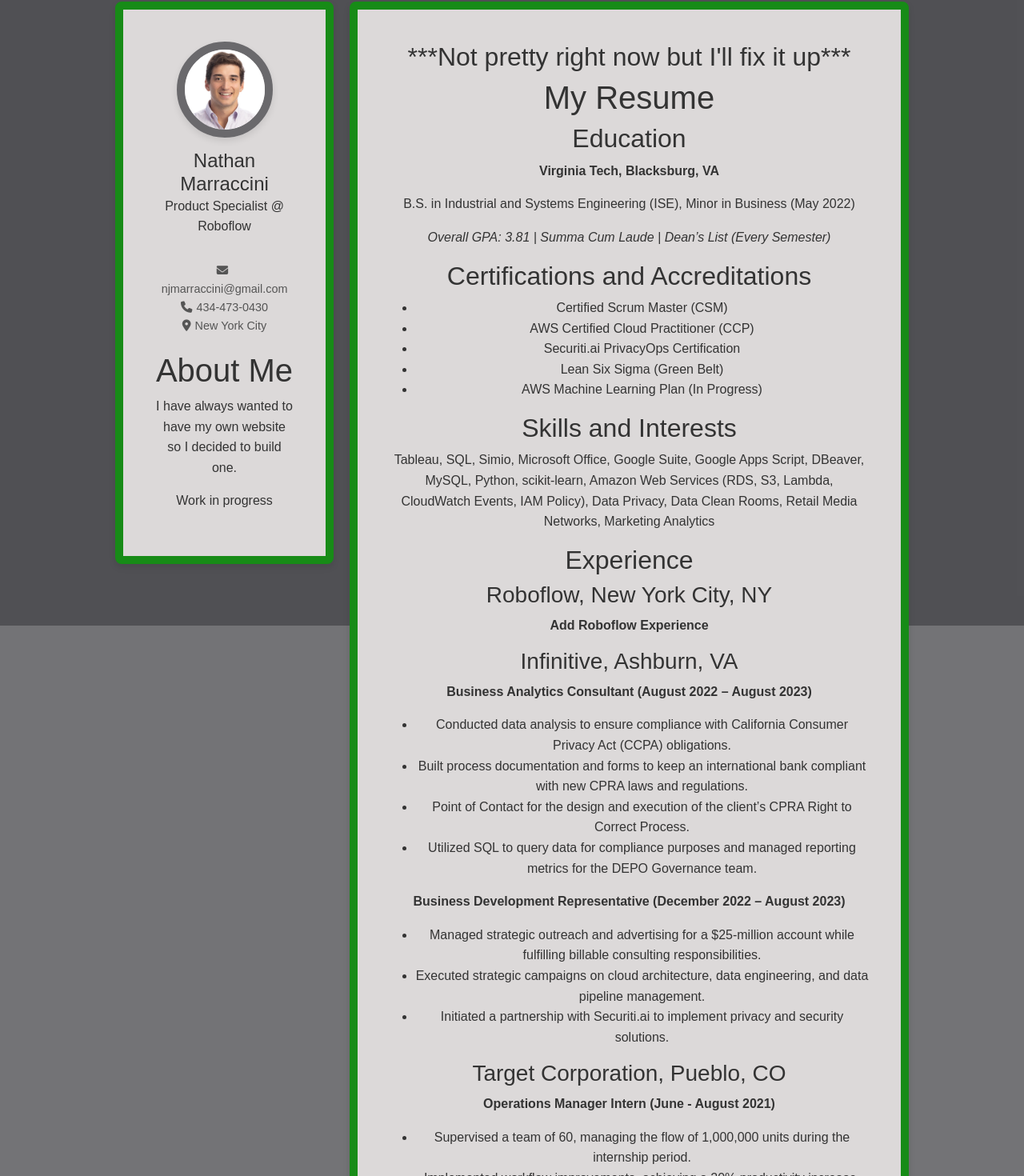
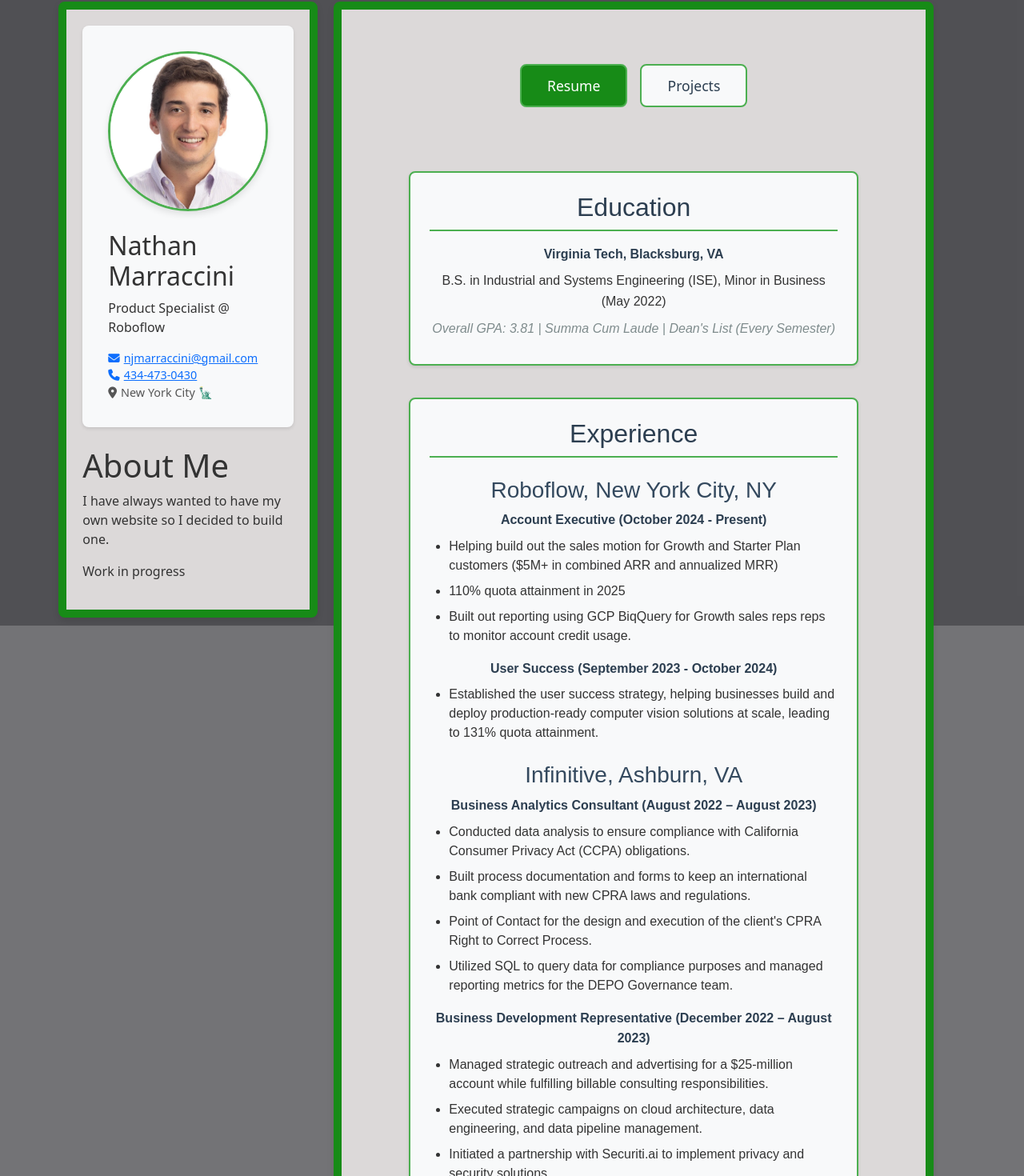
Before and after one commit to nathan-marraccini/nathanmarraccini-website, a React (Vite) app: page / in a window 1280 px wide. Shown: the part 18-1488 px from the top of the page at 80% size. Built offline with nearby package versions, Linux system fonts and the light colour scheme.

Commit message:
lots of changes

```diff
--- a/src/App.css
+++ b/src/App.css
@@ -20,36 +20,38 @@
 /* Main layout: Desktop styles */
 .main-layout {
   display: flex;
-  flex-direction: row; /* Horizontal layout */
+  flex-direction: row;
   gap: 20px;
-  width: 80%;
-  align-items: flex-start; /* Align children to the top */
+  width: 90%;
+  align-items: flex-start;
+  margin-left: -5%; /* Move the entire layout slightly to the left */
 }
 
 /* Resume Section */
 .resume-section {
-  flex: 3; /* Larger area for the resume */
-  background-color: #dcd9d9; /* Light background for contrast */
-  color: #333; /* Darker text for readability */
+  flex: 4; /* Increased from 3 to 4 */
+  background-color: #dcd9d9;
+  color: #333;
   padding: 20px;
   border-radius: 8px;
   box-shadow: 0 4px 8px rgba(0, 0, 0, 0.1);
-  border: 10px solid rgb(23, 139, 23); /* Green border */
+  border: 10px solid rgb(23, 139, 23);
 }
 
 /* Bio Section */
 .bio-section {
-  flex: 1; /* Smaller area for the bio */
+  flex: 0.8; /* Decreased from 1 to 0.8 */
   background-color: #dcd9d9;
-  color: #333; /* Darker text for readability */
+  color: #333;
   display: flex;
-  flex-direction: column; /* Stack children vertically */
-  justify-content: flex-start; /* Align items to the top */
-  align-items: center; /* Center items horizontally */
+  flex-direction: column;
+  justify-content: flex-start;
+  align-items: center;
   padding: 20px;
   border-radius: 8px;
   box-shadow: 0 4px 8px rgba(0, 0, 0, 0.1);
-  border: 10px solid rgb(23, 139, 23); /* Green border */
+  border: 10px solid rgb(23, 139, 23);
+  margin-left: 2%; /* Add some margin to move it more to the left */
 }
 
 /* Responsive Styles for Mobile */
--- a/src/components/Bio.css
+++ b/src/components/Bio.css
@@ -3,31 +3,32 @@
   text-align: center;
 }
 
-.profile-box {
+.bio-card {
   display: flex;
   flex-direction: column;
   align-items: center;
-  gap: 15px;
+  padding: 2rem;
+  background-color: #f8f9fa;
+  border-radius: 8px;
+  box-shadow: 0 2px 4px rgba(0, 0, 0, 0.1);
 }
 
 .profile-picture {
-  width: 120px; /* Fixed size for the circular "hole" */
-  height: 120px; /* Matches width for the circle */
-  border-radius: 100%; /* Makes the "hole" circular */
-  overflow: hidden; /* Ensures the image stays within the circle */
-  position: relative; /* Allows positioning of the image inside */
-  border: 10px solid rgba(70, 70, 74, 0.751); /* Circle border */
-  box-shadow: 0 4px 8px rgba(0, 0, 0, 0.1); /* Optional shadow */
+  width: 200px;
+  height: 200px;
+  border-radius: 50%;
+  overflow: hidden;
+  margin-bottom: 1.5rem;
+  border: 3px solid #4CAF50;
+  box-shadow: 0 4px 8px rgba(0, 0, 0, 0.1);
 }
 
 .profile-picture img {
-  position: absolute; /* Enables precise positioning */
-  top: 50%; /* Start positioning from the center vertically */
-  left: 50%; /* Start positioning from the center horizontally */
-  transform: translate(-50%, -50%) scale(4); /* Centers and enlarges the image */
-  width: auto; /* Maintains the image's aspect ratio */
-  height: 27%; /* Enlarges the image while filling the circle */
-  object-fit: cover; /* Ensures the image fills the circle without distortion */
+  width: 100%;
+  height: 100%;
+  object-fit: cover;
+  object-position: center 30%;
+  transform: scale(1.1);
 }
 
 .content h2 {
--- a/src/components/Bio.tsx
+++ b/src/components/Bio.tsx
@@ -1,40 +1,42 @@
-import React from 'react';
-import './Bio.css'; // CSS file for styling
-import '@fortawesome/fontawesome-free/css/all.css';
-import profilePic from '../assets/profile_pic.png';
+import React from "react";
+import "./Bio.css"; // CSS file for styling
+import "@fortawesome/fontawesome-free/css/all.css";
+import profilePic from "../assets/profile_pic.png";
 
 const Bio = () => {
   return (
-    <div className="resume-container">
-      <div className="profile-box">
+    <div className="bio-outer-container">
+      <div className="bio-card">
         <div className="profile-picture">
-          {/* Use the imported profilePic for the src */}
-          <img src={profilePic} alt="Profile" />
+          <img src={profilePic} alt="Profile"/>
         </div>
-        <div className="content">
-          <h2>Nathan Marraccini</h2>
-          <p>Product Specialist @ Roboflow</p>
-        </div>
-        <div className="contact-info">
-          <i className="fas fa-envelope"></i> {/* Font Awesome mail icon */}
-          <span className="email">njmarraccini@gmail.com</span>
-          <br />
-          <i className="fas fa-phone"></i>
-          <span className="email">434-473-0430</span>
-          <br />
-          <i className="fa-solid fa-location-dot"></i>
-          <span className="location">New York City</span>
+        <div className="bio-content">
+          <h2 className="bio-name">Nathan Marraccini</h2>
+          <p className="bio-title">Product Specialist @ Roboflow</p>
+          <div className="contact-info">
+            <a href="mailto:njmarraccini@gmail.com" className="contact-link">
+              <i className="fas fa-envelope"></i>
+              <span>njmarraccini@gmail.com</span>
+            </a>
+            <br />
+            <a href="tel:4344730430" className="contact-link">
+              <i className="fas fa-phone"></i>
+              <span>434-473-0430</span>
+            </a>
+            <div className="contact-link">
+              <i className="fa-solid fa-location-dot"></i>
+              <span>New York City 🗽</span>
+            </div>
+          </div>
         </div>
       </div>
-      <div className="main-content"></div>
-      <div>
-        <h1 style={{ textAlign: 'center' }}>About Me</h1>
-        <p style={{ textAlign: 'center' }}>
+      <div className="about-section">
+        <br />
+        <h1>About Me</h1>
+        <p>
           I have always wanted to have my own website so I decided to build one.
         </p>
-        <p style={{fontSize: '16px' }}>
-          Work in progress
-        </p>
+        <p className="wip-text">Work in progress</p>
       </div>
     </div>
   );
--- /dev/null
+++ b/src/components/Projects.css
@@ -0,0 +1,74 @@
+.projects-container {
+  max-width: 800px;
+  margin: 0 auto;
+  padding: 2rem;
+  font-family: Arial, sans-serif;
+}
+
+.projects-container section {
+  margin-bottom: 2.5rem;
+  padding: 1.5rem;
+  border-radius: 8px;
+  background-color: #f8f9fa;
+  box-shadow: 0 2px 4px rgba(0, 0, 0, 0.1);
+  border: 2px solid #4CAF50;
+}
+
+.projects-container h1 {
+  text-align: center;
+  color: #2c3e50;
+  margin-bottom: 2rem;
+}
+
+.projects-container h2 {
+  color: #2c3e50;
+  border-bottom: 2px solid #4CAF50;
+  padding-bottom: 0.5rem;
+  margin-bottom: 1rem;
+}
+
+.projects-container ul {
+  padding-left: 1.5rem;
+}
+
+.projects-container li {
+  margin-bottom: 0.5rem;
+  line-height: 1.6;
+}
+
+.projects-container p {
+  margin: 0.5rem 0;
+  line-height: 1.6;
+}
+
+.projects-container em {
+  color: #7f8c8d;
+}
+
+.project-images {
+  display: flex;
+  gap: 1rem;
+  margin-top: 2rem;
+  justify-content: center;
+  flex-wrap: nowrap;
+}
+
+.project-image {
+  width: 45%;
+  height: auto;
+  border-radius: 8px;
+  box-shadow: 0 2px 4px rgba(0, 0, 0, 0.1);
+  border: 2px solid #4CAF50;
+  object-fit: cover;
+}
+
+@media (max-width: 768px) {
+  .project-images {
+    flex-direction: column;
+    align-items: center;
+  }
+
+  .project-image {
+    width: 90%;
+  }
+}
--- /dev/null
+++ b/src/components/Projects.tsx
@@ -0,0 +1,114 @@
+import React from "react";
+import "./Projects.css";
+import mouse1 from "../assets/mouse1.png";
+import mouse2 from "../assets/mouse2.png";
+
+const Projects = () => {
+  return (
+    <div className="projects-container">
+      <section>
+        <h2>Guinness SplitScorer (SplitTheG.dev)</h2>
+        <p>
+          <em>Personal Project</em>
+        </p>
+        <p>
+          <strong>Users: 90,000+ • Countries: 75+</strong>
+        </p>
+        <p>
+          Built a React single-page app that uses computer vision to analyze and
+          score the quality of Guinness "splits" in real time
+        </p>
+        <p>
+          Integrated Supabase for authentication, real-time database, storage,
+          and edge functions; deployed globally on Fly.io to maintain sub-second
+          latency
+        </p>
+        <p>
+          Designed and trained a custom CV model (TensorFlow/PyTorch) to process
+          user-uploaded video frames and compute pour-quality scores
+        </p>
+        <p>
+          <strong>Technologies:</strong> React · Supabase · Fly.io · Python ·
+          OpenCV · TensorFlow/PyTorch · Docker · JavaScript
+        </p>
+      </section>
+
+      <section>
+        <h2>Smart Mouse Detection & Alert System</h2>
+        <p>
+          <em>Personal Project</em>
+        </p>
+        <p>
+          Built a motion-sensing pipeline on a Raspberry Pi using OpenCV and a
+          USB webcam to monitor real-time activity in a kitchen environment
+        </p>
+        <h4>Implementation Details:</h4>
+        <ul>
+          <li>
+            <strong>Motion Detection:</strong> Continuously analyze video frames
+            for significant pixel changes
+          </li>
+          <li>
+            <strong>Object Recognition:</strong> Invoke a trained object
+            detection model to predict if there was a mouse in the frame.
+          </li>
+          <li>
+            <strong>Automated Notifications:</strong> Integrated a Twilio API to
+            immediately text your friend whenever a mouse was confirmed
+          </li>
+        </ul>
+        <p>
+          <strong>Technologies:</strong> Python · OpenCV · Raspberry Pi · Twilio
+          SMS API · Linux (Raspbian)
+        </p>
+        <div className="project-images">
+          <img
+            src={mouse1}
+            alt="Mouse Detection System Setup"
+            className="project-image"
+          />
+          <img
+            src={mouse2}
+            alt="Mouse Detection in Action"
+            className="project-image"
+          />
+        </div>
+      </section>
+
+      <section>
+        <h2>Bitcoin Analysis and Visualization</h2>
+        <p>
+          <em>March 2023 - Present</em>
+        </p>
+        <ul>
+          <li>
+            Developed a data pipeline using AWS Lambda and Beautiful Soup to
+            scrape Bitcoin price data
+          </li>
+          <li>
+            Implemented CloudWatch Event triggers for scheduled data updates and
+            storage in AWS RDS
+          </li>
+        </ul>
+      </section>
+
+      <section>
+        <h2>NBA Game Predictions</h2>
+        <p>
+          <em>December 2022 - April 2023</em>
+        </p>
+        <ul>
+          <li>
+            Scraped data for 2460 NBA games and used scikit-learn's
+            RandomForestClassifier for prediction
+          </li>
+          <li>
+            Achieved 61% accuracy against the spread by the end of the season
+          </li>
+        </ul>
+      </section>
+    </div>
+  );
+};
+
+export default Projects;
--- a/src/components/Resume.css
+++ b/src/components/Resume.css
@@ -1,16 +1,64 @@
 /* src/components/Resume.css */
+.resume-outer-container {
+    width: 100%;
+    max-width: 1200px;
+    margin: 0 auto;
+    padding: 2rem;
+}
+
 .resume-container {
     max-width: 800px;
-    margin: auto;
-    padding: 20px;
+    margin: 0 auto;
+    padding: 2rem;
     font-family: Arial, sans-serif;
+}
+
+.resume-container section {
+    margin-bottom: 2.5rem;
+    padding: 1.5rem;
+    border-radius: 8px;
+    background-color: #f8f9fa;
+    box-shadow: 0 2px 4px rgba(0, 0, 0, 0.1);
+    border: 2px solid #4CAF50;
+}
+
+.resume-container h1 {
+    text-align: center;
+    color: #2c3e50;
+    margin-bottom: 2rem;
+}
+
+.resume-container h2 {
+    color: #2c3e50;
+    border-bottom: 2px solid #4CAF50;
+    padding-bottom: 0.5rem;
+    margin-bottom: 1rem;
+}
+
+.resume-container h3 {
+    color: #34495e;
+    margin-top: 1.5rem;
+}
+
+.resume-container ul {
+    padding-left: 1.5rem;
+    text-align: left;
+}
+
+.resume-container li {
+    margin-bottom: 0.5rem;
+    text-align: left;
+}
+
+.resume-container p {
+    margin: 0.5rem 0;
     line-height: 1.6;
-  }
+}
 
-  h1, h2 {
-    color: #333;
-  }
+.resume-container strong {
+    color: #2c3e50;
+}
 
-  ul {
-    padding-left: 20px;
-  }
+.resume-container em {
+    color: #7f8c8d;
+}
--- a/src/components/Resume.tsx
+++ b/src/components/Resume.tsx
@@ -1,20 +1,126 @@
 // src/components/Resume.js
-import React from "react";
-import './Resume.css'; // Optional for styling
+import React, { useState } from "react";
+import "./Resume.css"; // Optional for styling
+import Tabs from "./Tabs";
+import Projects from "./Projects";
 
 const Resume = () => {
+  const [activeTab, setActiveTab] = useState("resume");
+
+  const handleTabChange = (tab: string) => {
+    setActiveTab(tab);
+  };
+
   return (
+    <div className="resume-outer-container">
+      <Tabs onTabChange={handleTabChange} />
+      {activeTab === "resume" ? (
         <div className="resume-container">
-      <h2>***Not pretty right now but I'll fix it up***</h2>
-      <h1>My Resume</h1>
-
           <section>
             <h2>Education</h2>
-        <p><strong>Virginia Tech, Blacksburg, VA</strong></p>
-        <p>B.S. in Industrial and Systems Engineering (ISE), Minor in Business (May 2022)</p>
-        <p><em>Overall GPA: 3.81 | Summa Cum Laude | Dean’s List (Every Semester)</em></p>
+            <p>
+              <strong>Virginia Tech, Blacksburg, VA</strong>
+            </p>
+            <p>
+              B.S. in Industrial and Systems Engineering (ISE), Minor in
+              Business (May 2022)
+            </p>
+            <p>
+              <em>
+                Overall GPA: 3.81 | Summa Cum Laude | Dean's List (Every
+                Semester)
+              </em>
+            </p>
           </section>
+          <section>
+            <h2>Experience</h2>
+            <h3>Roboflow, New York City, NY</h3>
+            <p>
+              <strong>Account Executive (October 2024 - Present)</strong>
+            </p>
+            <ul>
+              <li>
+                Helping build out the sales motion for Growth and Starter Plan
+                customers ($5M+ in combined ARR and annualized MRR)
+              </li>
+              <li>110% quota attainment in 2025</li>
+              <li>
+                Built out reporting using GCP BiqQuery for Growth sales reps reps to monitor
+                account credit usage.
+              </li>
+            </ul>
+            <p>
+              <strong>User Success (September 2023 - October 2024)</strong>
+            </p>
+            <ul>
+              <li>
+                Established the user success strategy, helping businesses build
+                and deploy production-ready computer vision solutions at scale,
+                leading to 131% quota attainment.
+              </li>
+            </ul>
+            <h3>Infinitive, Ashburn, VA</h3>
+            <p>
+              <strong>
+                Business Analytics Consultant (August 2022 – August 2023)
+              </strong>
+            </p>
+            <ul>
+              <li>
+                Conducted data analysis to ensure compliance with California
+                Consumer Privacy Act (CCPA) obligations.
+              </li>
+              <li>
+                Built process documentation and forms to keep an international
+                bank compliant with new CPRA laws and regulations.
+              </li>
+              <li>
+                Point of Contact for the design and execution of the client's
+                CPRA Right to Correct Process.
+              </li>
+              <li>
+                Utilized SQL to query data for compliance purposes and managed
+                reporting metrics for the DEPO Governance team.
+              </li>
+            </ul>
+            <p>
+              <strong>
+                Business Development Representative (December 2022 – August
+                2023)
+              </strong>
+            </p>
+            <ul>
+              <li>
+                Managed strategic outreach and advertising for a $25-million
+                account while fulfilling billable consulting responsibilities.
+              </li>
+              <li>
+                Executed strategic campaigns on cloud architecture, data
+                engineering, and data pipeline management.
+              </li>
+              <li>
+                Initiated a partnership with Securiti.ai to implement privacy
+                and security solutions.
+              </li>
+            </ul>
 
+            <h3>Target Corporation, Pueblo, CO</h3>
+            <p>
+              <strong>Operations Manager Intern (June - August 2021)</strong>
+            </p>
+            <ul>
+              <li>
+                Supervised a team of 60, managing the flow of 1,524,783 units
+                during the internship period.
+              </li>
+              <li>
+                Implemented workflow improvements, achieving a 23% productivity
+                increase.
+              </li>
+            </ul>
+
+            {/* Add more experience sections as needed */}
+          </section>
           <section>
             <h2>Certifications and Accreditations</h2>
             <ul>
@@ -28,52 +134,15 @@
 
           <section>
             <h2>Skills and Interests</h2>
-        <p>Tableau, SQL, Simio, Microsoft Office, Google Suite, Google Apps Script, DBeaver, MySQL, Python, scikit-learn, Amazon Web Services (RDS, S3, Lambda, CloudWatch Events, IAM Policy), Data Privacy, Data Clean Rooms, Retail Media Networks, Marketing Analytics</p>
+            <p>
+              Sales, Computer Vision, SQL, Python, Supabase scikit-learn, Amazon Web Services
+              (RDS, S3, Lambda, CloudWatch Events, IAM Policy)
+            </p>
           </section>
-
-      <section>
-        <h2>Experience</h2>
-        <h3>Roboflow, New York City, NY</h3>
-        <p><strong> Add Roboflow Experience</strong></p>
-        <h3>Infinitive, Ashburn, VA</h3>
-        <p><strong>Business Analytics Consultant (August 2022 – August 2023)</strong></p>
-        <ul>
-          <li>Conducted data analysis to ensure compliance with California Consumer Privacy Act (CCPA) obligations.</li>
-          <li>Built process documentation and forms to keep an international bank compliant with new CPRA laws and regulations.</li>
-          <li>Point of Contact for the design and execution of the client’s CPRA Right to Correct Process.</li>
-          <li>Utilized SQL to query data for compliance purposes and managed reporting metrics for the DEPO Governance team.</li>
-        </ul>
-        <p><strong>Business Development Representative (December 2022 – August 2023)</strong></p>
-        <ul>
-          <li>Managed strategic outreach and advertising for a $25-million account while fulfilling billable consulting responsibilities.</li>
-          <li>Executed strategic campaigns on cloud architecture, data engineering, and data pipeline management.</li>
-          <li>Initiated a partnership with Securiti.ai to implement privacy and security solutions.</li>
-        </ul>
-
-        <h3>Target Corporation, Pueblo, CO</h3>
-        <p><strong>Operations Manager Intern (June - August 2021)</strong></p>
-        <ul>
-          <li>Supervised a team of 60, managing the flow of 1,000,000 units during the internship period.</li>
-          <li>Implemented workflow improvements, achieving a 20% productivity increase.</li>
-        </ul>
-
-        {/* Add more experience sections as needed */}
-      </section>
-
-      <section>
-        <h2>Personal Projects</h2>
-        <h3>Add Mouse Detection Project</h3>
-        <h3>Bitcoin Analysis and Visualization (March 2023 - Present)</h3>
-        <ul>
-          <li>Developed a data pipeline using AWS Lambda and Beautiful Soup to scrape Bitcoin price data.</li>
-          <li>Implemented CloudWatch Event triggers for scheduled data updates and storage in AWS RDS.</li>
-        </ul>
-        <h3>NBA Game Predictions (December 2022 - April 2023)</h3>
-        <ul>
-          <li>Scraped data for 2460 NBA games and used scikit-learn’s RandomForestClassifier for prediction.</li>
-          <li>Achieved 61% accuracy against the spread by the end of the season.</li>
-        </ul>
-      </section>
+        </div>
+      ) : (
+        <Projects />
+      )}
     </div>
   );
 };
--- /dev/null
+++ b/src/components/Tabs.css
@@ -0,0 +1,29 @@
+.tabs-container {
+  display: flex;
+  justify-content: center;
+  gap: 1rem;
+  margin-bottom: 2rem;
+  padding: 1rem;
+}
+
+.tab-button {
+  padding: 0.75rem 2rem;
+  font-size: 1.1rem;
+  border: none;
+  border-radius: 8px;
+  background-color: #f8f9fa;
+  color: #2c3e50;
+  cursor: pointer;
+  transition: all 0.3s ease;
+  border: 2px solid #4CAF50;
+}
+
+.tab-button:hover {
+  background-color: #e9ecef;
+  transform: translateY(-2px);
+}
+
+.tab-button.active {
+  background-color: rgb(23, 139, 23);
+  color: white;
+}
--- /dev/null
+++ b/src/components/Tabs.tsx
@@ -0,0 +1,34 @@
+import React, { useState } from "react";
+import "./Tabs.css";
+
+interface TabsProps {
+  onTabChange: (tab: string) => void;
+}
+
+const Tabs: React.FC<TabsProps> = ({ onTabChange }) => {
+  const [activeTab, setActiveTab] = useState("resume");
+
+  const handleTabClick = (tab: string) => {
+    setActiveTab(tab);
+    onTabChange(tab);
+  };
+
+  return (
+    <div className="tabs-container">
+      <button
+        className={`tab-button ${activeTab === "resume" ? "active" : ""}`}
+        onClick={() => handleTabClick("resume")}
+      >
+        Resume
+      </button>
+      <button
+        className={`tab-button ${activeTab === "projects" ? "active" : ""}`}
+        onClick={() => handleTabClick("projects")}
+      >
+        Projects
+      </button>
+    </div>
+  );
+};
+
+export default Tabs;
```
Also changed, not shown: src/assets/mouse1.png (added), src/assets/mouse2.png (added). Lines whose indentation alone changed are shown as unchanged.
